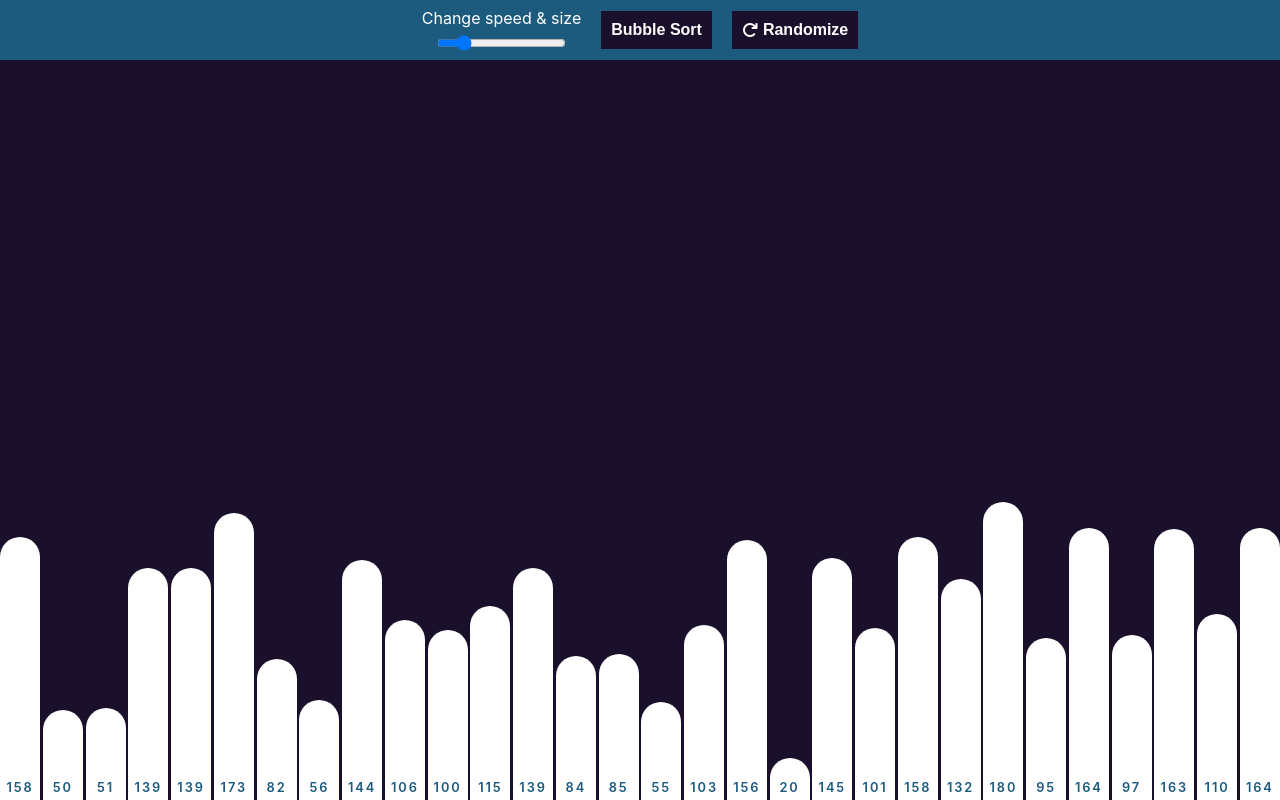
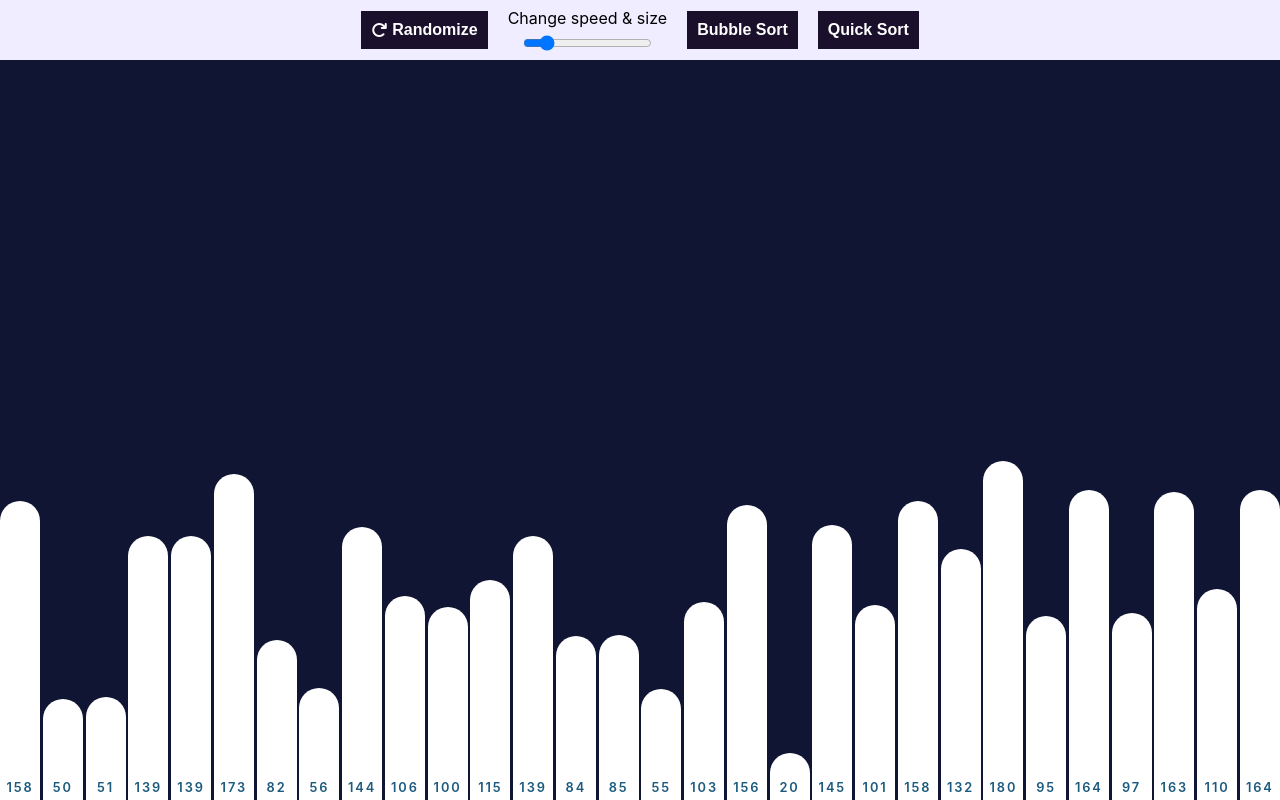
Before and after one commit to maksimbar/sorting-visualizer, a React (Create React App) app: page / in a window 1280 px wide. Built offline with nearby package versions, Linux system fonts and the light colour scheme.

Commit message:
Minor formatting fixes

```diff
--- a/src/App.js
+++ b/src/App.js
@@ -2,7 +2,7 @@ import SortingContainer from "./components/SortingContainer/SortingContainer";
 import styled from "styled-components";
 
 const Backdrop = styled.div`
-background-color: #1A102B;
+background-color: #101534;
 height: 100vh;
 width:100vw;
 `
--- a/src/components/SortingContainer/SortingContainer.jsx
+++ b/src/components/SortingContainer/SortingContainer.jsx
@@ -1,5 +1,6 @@
 import React, { useState, useEffect } from "react";
 import BubbleSort from "../../algorithms/BubbleSort";
+import QuickSort from "../../algorithms/QuickSort";
 import {
   ArrayContainer,
   ArrayItem,
@@ -13,8 +14,8 @@ import {
 } from "./SortingContainer.styles";
 
 const DEFAULT_BG = "#ffffff";
-const SELECTED_BG = "#6fd8c4";
-const SWAPPED_BG = "#d97eab";
+const SELECTED_BG = "#d37591";
+const SWAPPED_BG = "#6bfbce";
 
 const SortingContainer = () => {
   const [array, setArray] = useState([]);
@@ -30,8 +31,8 @@ const SortingContainer = () => {
     setArray(tempArray);
   };
 
-  const sortingSpeed = arraySize < 35 ? 80 : 3000 / arraySize;
-  const sortingDelay = arraySize < 35 ? 2 : 1.75;
+  const sortingSpeed = arraySize < 35 ? 80 : 4000 / arraySize;
+  const sortingDelay = arraySize < 35 ? 2 : 1;
   const arrayBar = document.getElementsByClassName("array-item");
 
   const colorizeBar = (index, color) =>
@@ -52,6 +53,8 @@ const SortingContainer = () => {
           const [i, j] = comparison;
           colorizeComparison(j, SWAPPED_BG, sortingDelay);
           colorizeComparison(i, SELECTED_BG, sortingDelay);
+        } else if (status === "highlighted") {
+          const [i, selected] = comparison;
         } else if (status === "swapped") {
           const [i, j, oldValue, newValue] = comparison;
           colorizeComparison(j, SWAPPED_BG, sortingDelay);
@@ -68,30 +71,31 @@ const SortingContainer = () => {
   };
 
   const vizualizeBubbleSort = () => vizualizeSorting(BubbleSort(array));
-
+  const vizualizeQuickSort = () => vizualizeSorting(QuickSort(array));
   return (
     <Wrapper>
       <Toolbar>
+        <Button onClick={randomizeArray}>
+          <Icon className="fa-solid fa-arrow-rotate-right" /> Randomize
+        </Button>
         <SliderWrapper>
           <Span>Change speed & size</Span>
           <Slider
             type="range"
             min="30"
-            max="150"
+            max="170"
             onChange={(e) => setArraySize(e.target.value)}
           />
         </SliderWrapper>
         <Button onClick={vizualizeBubbleSort}>Bubble Sort</Button>
-        <Button onClick={randomizeArray}>
-          <Icon className="fa-solid fa-arrow-rotate-right" /> Randomize
-        </Button>
+        <Button onClick={vizualizeQuickSort}>Quick Sort</Button>
       </Toolbar>
       <ArrayContainer>
         {array.map((value) => (
           <ArrayItem
             className="array-item"
             style={{
-              height: value / 8 + "vw",
+              height: value / 7 + "vw",
             }}
           >
             {arraySize <= 35 ? value : null}
--- a/src/components/SortingContainer/SortingContainer.styles.jsx
+++ b/src/components/SortingContainer/SortingContainer.styles.jsx
@@ -16,7 +16,7 @@ export const Wrapper = styled.div`
 export const ArrayItem = styled.div`
   /* transition: height 70ms ease-out; */
   letter-spacing: 0.15em;
-  width: 10vw;
+  width: 5vw;
   background-color: white;
   display: flex;
   font-weight: 600;
@@ -58,10 +58,10 @@ export const Toolbar = styled.nav`
   width: 100vw;
   height: 60px;
   display: flex;
-  background-color: #1c5a7e;
+  background-color: #efedff;
 `;
 export const Span = styled.span`
-  color: white;
+  color: black;
   font-size: 1em;
 `;
 
```
